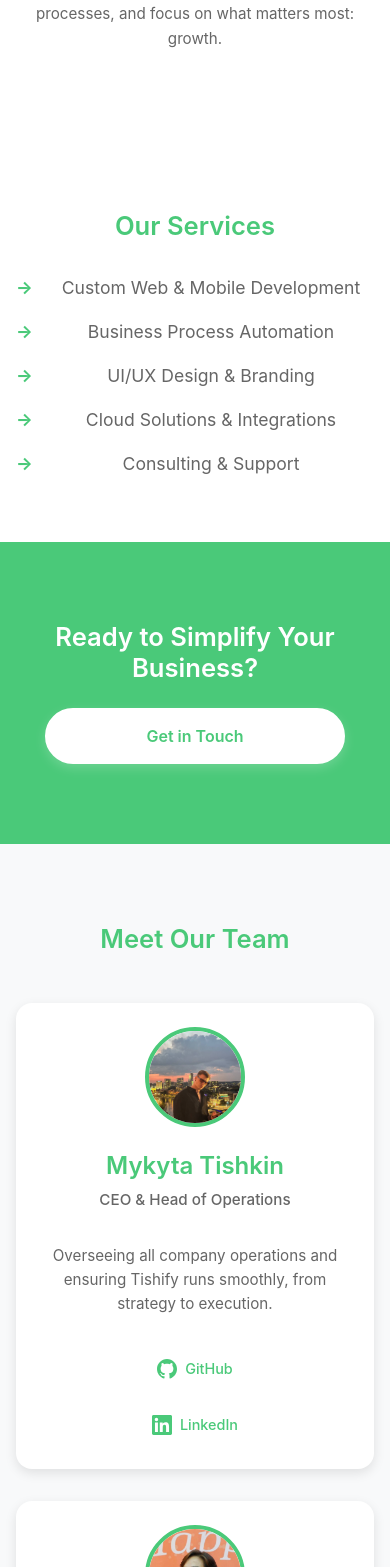
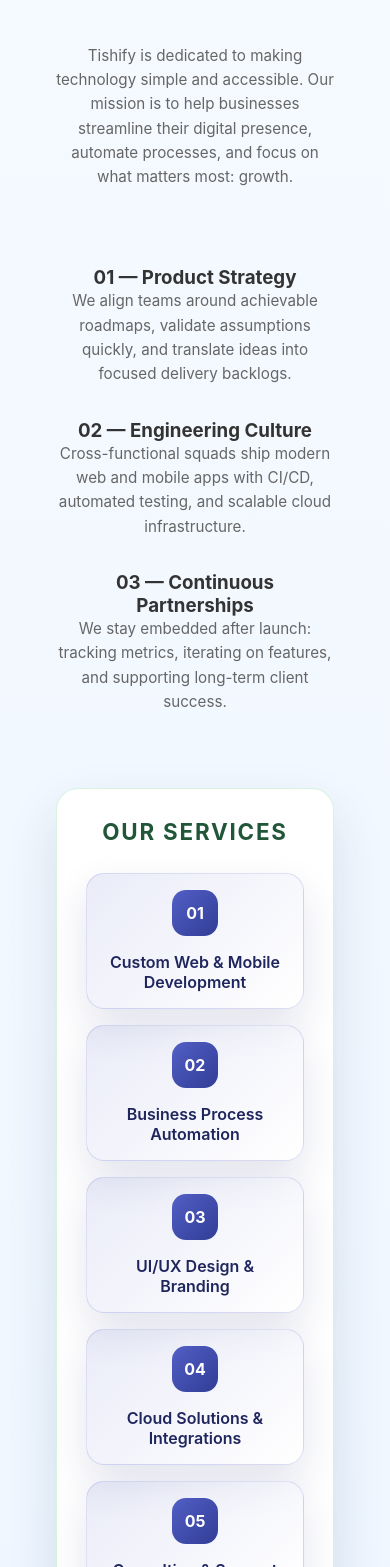
Before and after one commit to Tishify/tishify, a React (Create React App) app: page / in a window 390 px wide. Shown: the part 3929-5496 px from the top of the page. Built offline with nearby package versions, Linux system fonts and the light colour scheme.

Commit message:
Revamp About & Services Section: Introduced new layout and styling for the About section, added detailed service descriptions, and improved responsiveness for better user experience.

```diff
--- a/src/App.css
+++ b/src/App.css
@@ -2259,3 +2259,115 @@
     margin: 1.5rem auto 0;
   }
 }
+
+.about-block {
+  width: 100%;
+  background: linear-gradient(180deg, #f6faff 0%, #eef6ff 100%);
+  border-radius: 28px;
+  padding: 3.5rem;
+  box-shadow: 0 24px 60px rgba(20, 39, 90, 0.12);
+  display: grid;
+  gap: 2.8rem;
+  justify-items: center;
+}
+
+.about-intro {
+  max-width: 720px;
+  display: grid;
+  gap: 1.2rem;
+  text-align: center;
+}
+
+.about-details {
+  width: 100%;
+  display: grid;
+  gap: 2.6rem;
+  justify-items: center;
+}
+
+.about-services {
+  width: 100%;
+  max-width: 900px;
+  background: #ffffff;
+  border: 1px solid rgba(74, 201, 121, 0.22);
+  border-radius: 22px;
+  padding: 2.4rem;
+  box-shadow: 0 22px 52px rgba(24, 41, 85, 0.12);
+}
+
+.about-services h3 {
+  margin: 0 0 1.8rem;
+  font-size: 1.4rem;
+  color: #215638;
+  text-transform: uppercase;
+  letter-spacing: 0.08em;
+}
+
+.about-services-list {
+  list-style: none;
+  padding: 0;
+  margin: 0;
+  display: grid;
+  grid-template-columns: repeat(auto-fit, minmax(260px, 1fr));
+  gap: 1rem;
+}
+
+.about-services-list li {
+  display: grid;
+  grid-template-columns: auto 1fr;
+  gap: 1rem;
+  align-items: center;
+  background: linear-gradient(135deg, rgba(82, 95, 197, 0.12), rgba(255, 255, 255, 0.9));
+  border: 1px solid rgba(82, 95, 197, 0.18);
+  border-radius: 18px;
+  padding: 1rem 1.3rem;
+  box-shadow: 0 18px 40px rgba(33, 45, 119, 0.12);
+}
+
+.about-services-index {
+  display: inline-flex;
+  align-items: center;
+  justify-content: center;
+  width: 46px;
+  height: 46px;
+  border-radius: 14px;
+  background: linear-gradient(135deg, #525fc5, #313d96);
+  color: #ffffff;
+  font-weight: 700;
+  font-size: 1rem;
+}
+
+.about-services-text {
+  font-size: 1rem;
+  color: #1f265d;
+  font-weight: 600;
+}
+
+@media (max-width: 900px) {
+  .about-services {
+    padding: 2rem;
+  }
+
+  .about-services-list {
+    grid-template-columns: repeat(auto-fit, minmax(220px, 1fr));
+  }
+}
+
+@media (max-width: 600px) {
+  .about-services {
+    padding: 1.8rem;
+  }
+
+  .about-services-list {
+    grid-template-columns: repeat(auto-fit, minmax(200px, 1fr));
+  }
+
+  .about-services-index {
+    margin: 0 auto;
+  }
+
+  .about-services-list li {
+    grid-template-columns: 1fr;
+    text-align: center;
+  }
+}
--- a/src/App.js
+++ b/src/App.js
@@ -245,27 +245,63 @@
         </div>
       </section>
 
-      {/* About Section */}
+      {/* About & Services Section */}
       <section className="section about-section" id="about">
-        <div className="section-content">
+        <div className="section-content about-block">
+          <div className="about-intro">
+            <div className="about-badge">Who we are</div>
             <h2>About Us</h2>
             <p>
               Tishify is dedicated to making technology simple and accessible. Our mission is to help businesses streamline their digital presence, automate processes, and focus on what matters most: growth.
             </p>
           </div>
-      </section>
-
-      {/* Services Section */}
-      <section className="section services-section">
-        <div className="section-content">
-          <h2>Our Services</h2>
-          <ul className="services-list">
-            <li>Custom Web & Mobile Development</li>
-            <li>Business Process Automation</li>
-            <li>UI/UX Design & Branding</li>
-            <li>Cloud Solutions & Integrations</li>
-            <li>Consulting & Support</li>
+          <div className="about-details">
+            <div className="about-cards">
+              <article className="about-card">
+                <h3>01 — Product Strategy</h3>
+                <p>
+                  We align teams around achievable roadmaps, validate assumptions quickly, and translate ideas into focused delivery backlogs.
+                </p>
+              </article>
+              <article className="about-card">
+                <h3>02 — Engineering Culture</h3>
+                <p>
+                  Cross-functional squads ship modern web and mobile apps with CI/CD, automated testing, and scalable cloud infrastructure.
+                </p>
+              </article>
+              <article className="about-card">
+                <h3>03 — Continuous Partnerships</h3>
+                <p>
+                  We stay embedded after launch: tracking metrics, iterating on features, and supporting long-term client success.
+                </p>
+              </article>
+            </div>
+            <div className="about-services">
+              <h3>Our Services</h3>
+              <ul className="about-services-list">
+                <li>
+                  <span className="about-services-index">01</span>
+                  <span className="about-services-text">Custom Web &amp; Mobile Development</span>
+                </li>
+                <li>
+                  <span className="about-services-index">02</span>
+                  <span className="about-services-text">Business Process Automation</span>
+                </li>
+                <li>
+                  <span className="about-services-index">03</span>
+                  <span className="about-services-text">UI/UX Design &amp; Branding</span>
+                </li>
+                <li>
+                  <span className="about-services-index">04</span>
+                  <span className="about-services-text">Cloud Solutions &amp; Integrations</span>
+                </li>
+                <li>
+                  <span className="about-services-index">05</span>
+                  <span className="about-services-text">Consulting &amp; Support</span>
+                </li>
               </ul>
+            </div>
+          </div>
         </div>
       </section>
 
```
Lines whose indentation alone changed are shown as unchanged.
